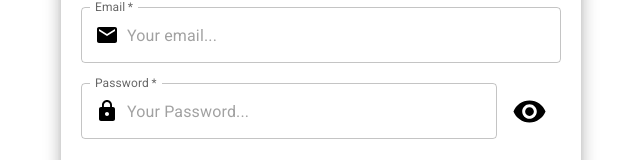
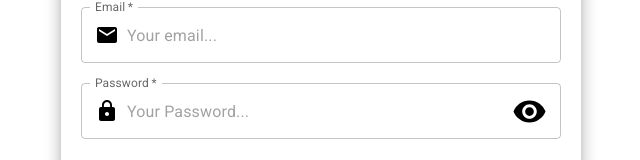
Before and after one commit to vobaloi/EWSD-Squad_Lazy, a React (Create React App) app in the folder FrontEnd/client/: page /login in a window 1280 px wide. Shown: the part 243-403 px from the top of the page, without its empty margins (319-959 px from the left). Built offline with nearby package versions, Linux system fonts and the light colour scheme.

Commit message:
edit somethings

```diff
--- a/FrontEnd/client/src/components/Login/Login.js
+++ b/FrontEnd/client/src/components/Login/Login.js
@@ -1,6 +1,6 @@
 import React, { useState, useContext } from 'react'
 import { useNavigate, Link } from 'react-router-dom'
-import { Avatar, Divider, Grid, InputAdornment, Paper, TextField, Button } from '@mui/material'
+import { Avatar, Divider, Grid, InputAdornment, Paper, TextField, Button, Box } from '@mui/material'
 import FaceIcon from '@mui/icons-material/Face';
 import EmailIcon from '@mui/icons-material/Email';
 import LockIcon from '@mui/icons-material/Lock';
@@ -9,6 +9,7 @@ import FacebookIcon from '@mui/icons-material/Facebook';
 import GoogleIcon from '@mui/icons-material/Google';
 
 import { AuthContext } from "../../contexts/AuthContext"
+import { red } from '@mui/material/colors';
 
 function Login() {
   const { loginUser } = useContext(AuthContext)
@@ -49,8 +50,9 @@ function Login() {
 
   return (
     <>
+
       <form onSubmit={login}>
-        <Grid >
+        <Grid  >
           <Paper elevation={10} style={stylePaper} >
             <Grid align="center" >
               <Avatar ><FaceIcon /></Avatar>
@@ -76,7 +78,7 @@ function Login() {
                 onChange={onChangeLoginForm}
               />
             </Grid>
-            <Grid style={{ marginTop: '20px' }} display={'flex'}  >
+            <Grid sx={{ marginTop: '20px', position: 'relative' }} display={'flex'}   >
               <TextField
                 required
                 label='Password'
@@ -88,7 +90,6 @@ function Login() {
                   startAdornment: (
                     <InputAdornment position='start' >
                       <LockIcon style={{ color: "black" }} />
-
                     </InputAdornment>
                   )
                 }}
@@ -96,7 +97,7 @@ function Login() {
                 onChange={onChangeLoginForm}
               />
               <Grid >
-                <Button style={{ cursor: 'pointer', flexDirection: "row-reverse", marginTop: 5 }} ><VisibilityIcon style={{ color: 'black' }} fontSize='large' /></Button>
+                <Button style={{ cursor: 'pointer', marginTop: 5, position: 'absolute', right: 0 }} ><VisibilityIcon style={{ color: 'black' }} fontSize='large' /></Button>
               </Grid>
             </Grid>
 
@@ -118,6 +119,7 @@ function Login() {
           </Paper>
         </Grid >
       </form>
+
     </>
   )
 }
--- a/FrontEnd/client/src/components/WriteIdea/WriteIdea.js
+++ b/FrontEnd/client/src/components/WriteIdea/WriteIdea.js
@@ -3,6 +3,8 @@ import React from 'react'
 import FormControlLabel from '@mui/material/FormControlLabel';
 import Checkbox from '@mui/material/Checkbox';
 import { Link } from 'react-router-dom';
+import TextareaAutosize from '@mui/base/TextareaAutosize';
+import { padding } from '@mui/system';
 
 const WriteIdea = () => {
     return (
@@ -15,11 +17,13 @@ const WriteIdea = () => {
                 <TextField
                     placeholder='Your department' sx={{ marginBottom: 1 }} />
                 <Typography>Contents:</Typography>
-                <TextField
-                    placeholder='abc'
-                    multiline
-                    rows={4}
-                    sx={{ marginBottom: 1 }} />
+                <TextareaAutosize
+                    minRows={4}
+                    aria-label="maximum height"
+                    placeholder="your contents here"
+                    fullWidth
+                    style={{ fontSize: 18, padding: 5 }}
+                />
                 <Typography>Upload file:</Typography>
                 <Button sx={{ border: 1, marginTop: 1, width: 200, marginRight: 'auto' }} >Choose file</Button>
                 <Grid display={'flex'} >
```
